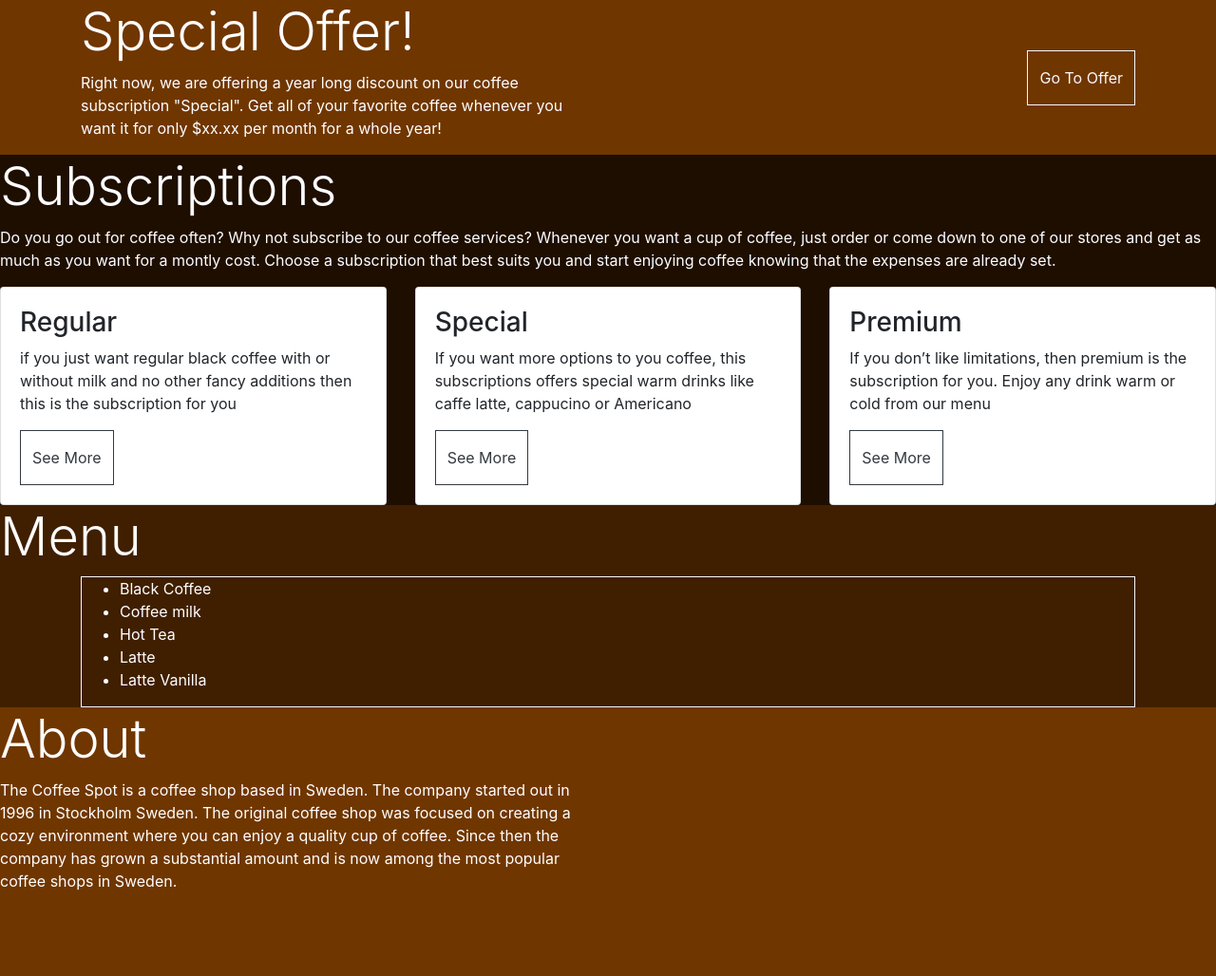
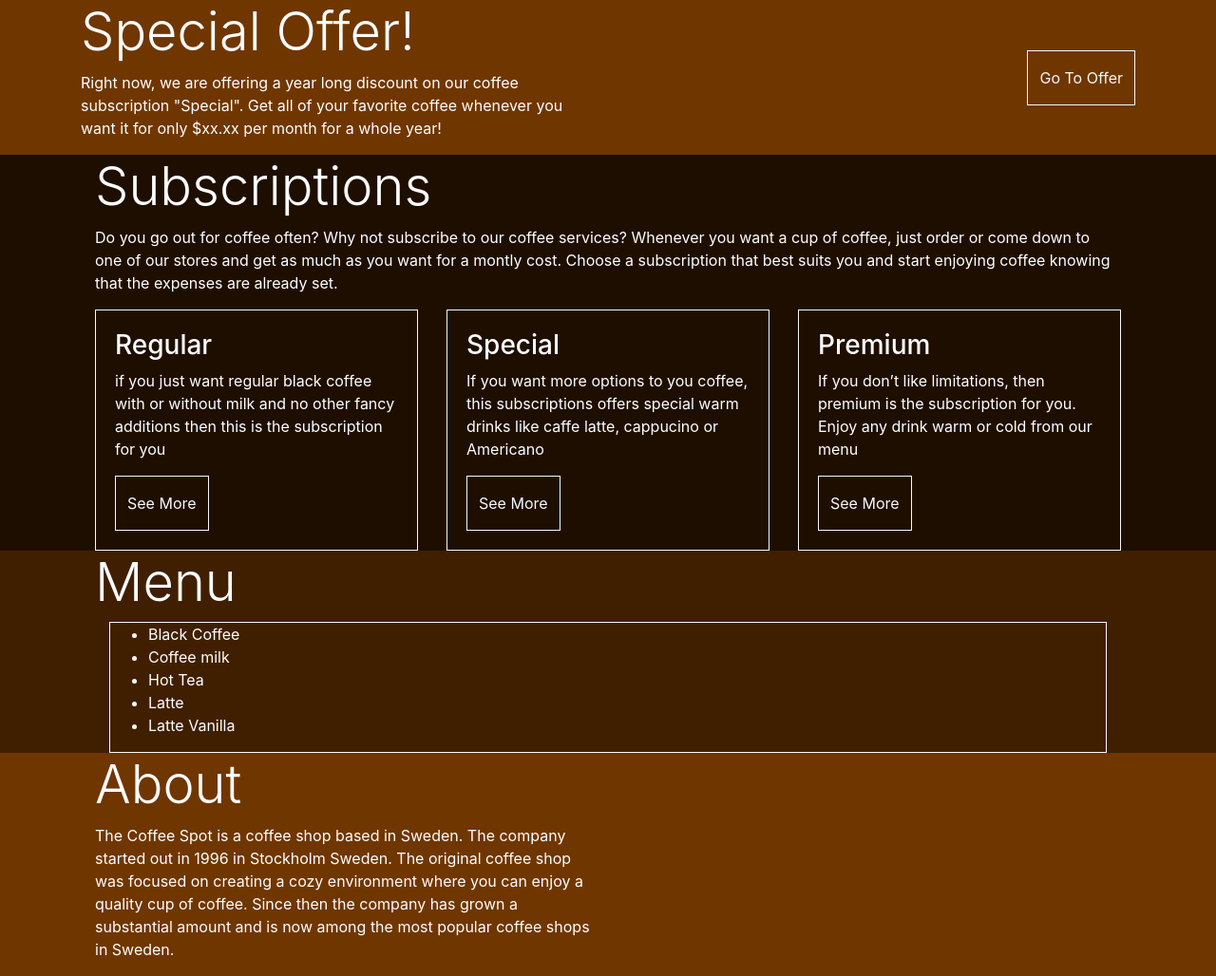
Before and after one commit to KevJohBer/The-Coffee-Spot, a Django app: page / in a window 1280 px wide. Shown: the part 56-1084 px from the top of the page at 95% size. Before the commit the page ends 994 px from the top, so only its background shows below. Run offline with Django 4.2, Linux system fonts and the light colour scheme; data comes from the database, SQL or seed files in the repository; both versions use the stored data as it was after the commit; some libraries are stand-ins or nearby versions.

Commit message:
add style for home page and subscription page

```diff
--- a/home/templates/home/index.html
+++ b/home/templates/home/index.html
@@ -24,6 +24,7 @@
 </div>
 <!-- Subscriptions -->
 <div class="row h-100" style="background-color: #1E0E00;">
+  <div class="container">
     <div class="col my-auto">
       <h2 class="display-4 logo-font text-white" id="subscriptions">Subscriptions</h2>
       <p class="text-white">Do you go out for coffee often? Why not subscribe to our coffee services?
@@ -33,34 +34,35 @@
       </p>
       <div class="d-flex d-flex-row">
         <div class="card-deck">
-        <div class="card">
-          <div class="card-body">
+          <div class="card rounded-0 border-light" style="background-color: #1E0E00;">
+            <div class="card-body text-white">
               <h3>Regular</h3>
               <p>
                 if you just want regular black coffee with or without milk and no
                 other fancy additions then this is the subscription for you
               </p>
-            <a href="{% url 'subscription' 1 %}" class="btn btn-outline-dark rounded-0 py-3">See More</a>
+              <a href="{% url 'subscription' 1 %}" class="btn btn-outline-light rounded-0 py-3">See More</a>
             </div>
           </div>
-        <div class="card">
-          <div class="card-body">
+          <div class="card rounded-0 border-light" style="background-color: #1E0E00;">
+            <div class="card-body text-white">
               <h3>Special</h3>
               <p>
                 If you want more options to you coffee, this subscriptions offers
                 special warm drinks like caffe latte, cappucino or Americano
               </p>
-            <a href="{% url 'subscription' 2 %}" class="btn btn-outline-dark rounded-0 py-3">See More</a>
+              <a href="{% url 'subscription' 2 %}" class="btn btn-outline-light rounded-0 py-3">See More</a>
             </div>
           </div>
-        <div class="card">
-          <div class="card-body">
+          <div class="card rounded-0 border-light" style="background-color: #1E0E00;">
+            <div class="card-body text-white">
               <h3>Premium</h3>
               <p>
                 If you don’t like limitations, then premium is the subscription for you.
                 Enjoy any drink warm or cold from our menu
               </p>
-            <a href="{% url 'subscription' 3 %}" class="btn btn-outline-dark rounded-0 py-3">See More</a>
+              <a href="{% url 'subscription' 3 %}" class="btn btn-outline-light rounded-0 py-3">See More</a>
+            </div>
           </div>
         </div>
       </div>
@@ -69,6 +71,7 @@
 </div>
 <!-- Menu -->
 <div class="row h-100" style="background-color: #401F00;">
+  <div class="container">
     <div class="col my-auto">
       <h2 class="display-4 logo-font text-white" id="menu">Menu</h2>
       <div class="container">
@@ -86,8 +89,10 @@
       </div>
     </div>
   </div>
+</div>
 <!-- About -->
 <div class="row h-100" style="background-color: #703600;" id="about">
+  <div class="container">
     <div class="col-7 col-md-6 my-auto">
       <h2 class="display-4 logo-font text-white">About</h2>
       <p class="text-white">The Coffee Spot is a coffee shop based in Sweden. The company started out in 1996 in Stockholm Sweden.
@@ -97,4 +102,5 @@
       </p>
     </div>
   </div>
+</div>
 {% endblock %}
--- a/the_coffee_spot/settings.py
+++ b/the_coffee_spot/settings.py
@@ -12,9 +12,6 @@ https://docs.djangoproject.com/en/4.2/ref/settings/
 
 from pathlib import Path
 import os
-from dotenv import load_dotenv
-
-load_dotenv()
 
 # Build paths inside the project like this: BASE_DIR / 'subdir'.
 BASE_DIR = Path(__file__).resolve().parent.parent
@@ -30,7 +27,7 @@ SECRET_KEY = 'django-insecure-37&cqhb)vbw&*11*q_m(p+#4#^)2o!ghi=7_q!$dg*f2rsa)la
 # SECURITY WARNING: don't run with debug turned on in production!
 DEBUG = True
 
-ALLOWED_HOSTS = ['localhost', '127.0.0.1']
+ALLOWED_HOSTS = ['8000-kevjohber-thecoffeespot-3a91v72f5hl.ws-eu98.gitpod.io']
 
 
 # Application definition
```
Also changed, not shown: subscription/static/js/stripe_elements.js (deleted, +0 -52 lines), subscription/static/js/stripe_elements2.js (added, +58 -0 lines), subscription/templates/subscription/subscription_detail.html (+15 -15 lines), subscription/views.py (+22 -8 lines), db.sqlite3. Lines whose indentation alone changed are shown as unchanged.
